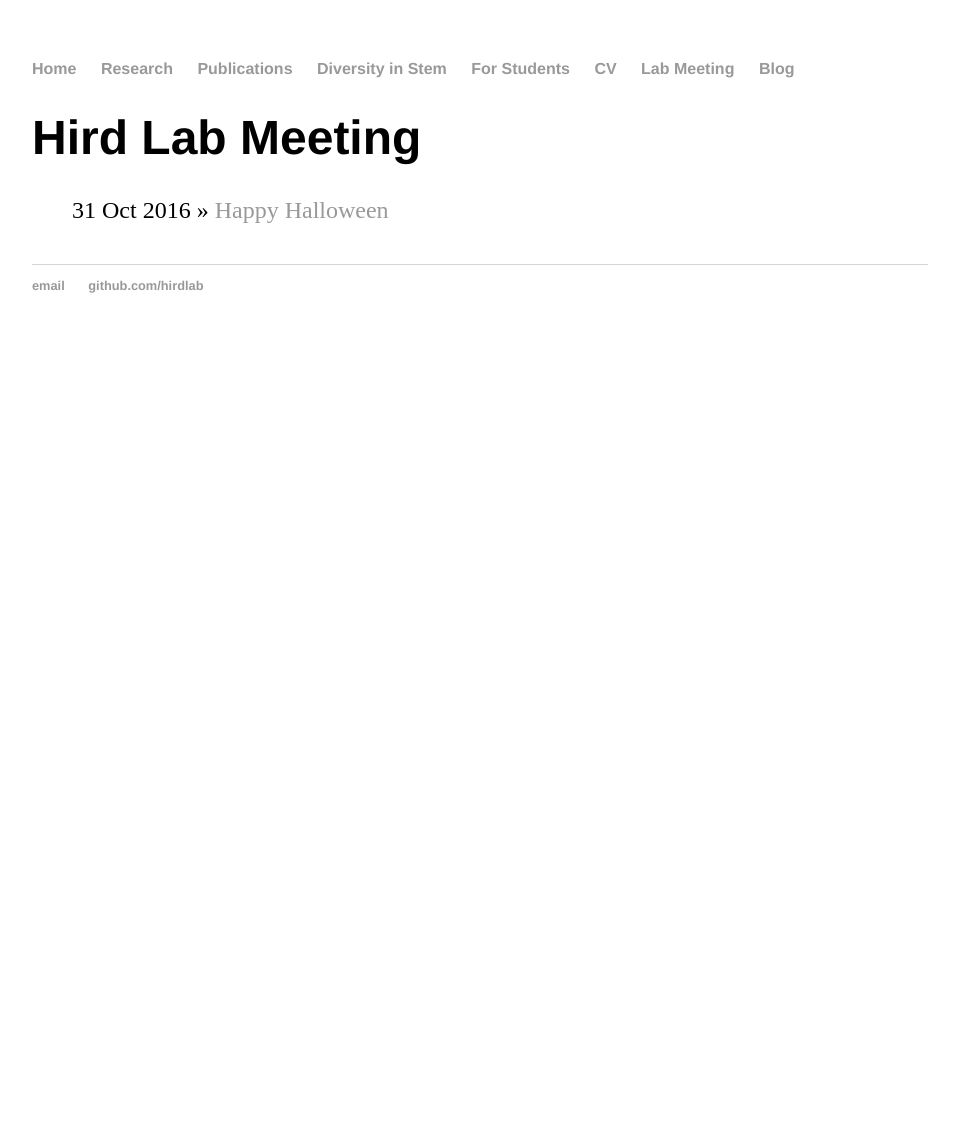
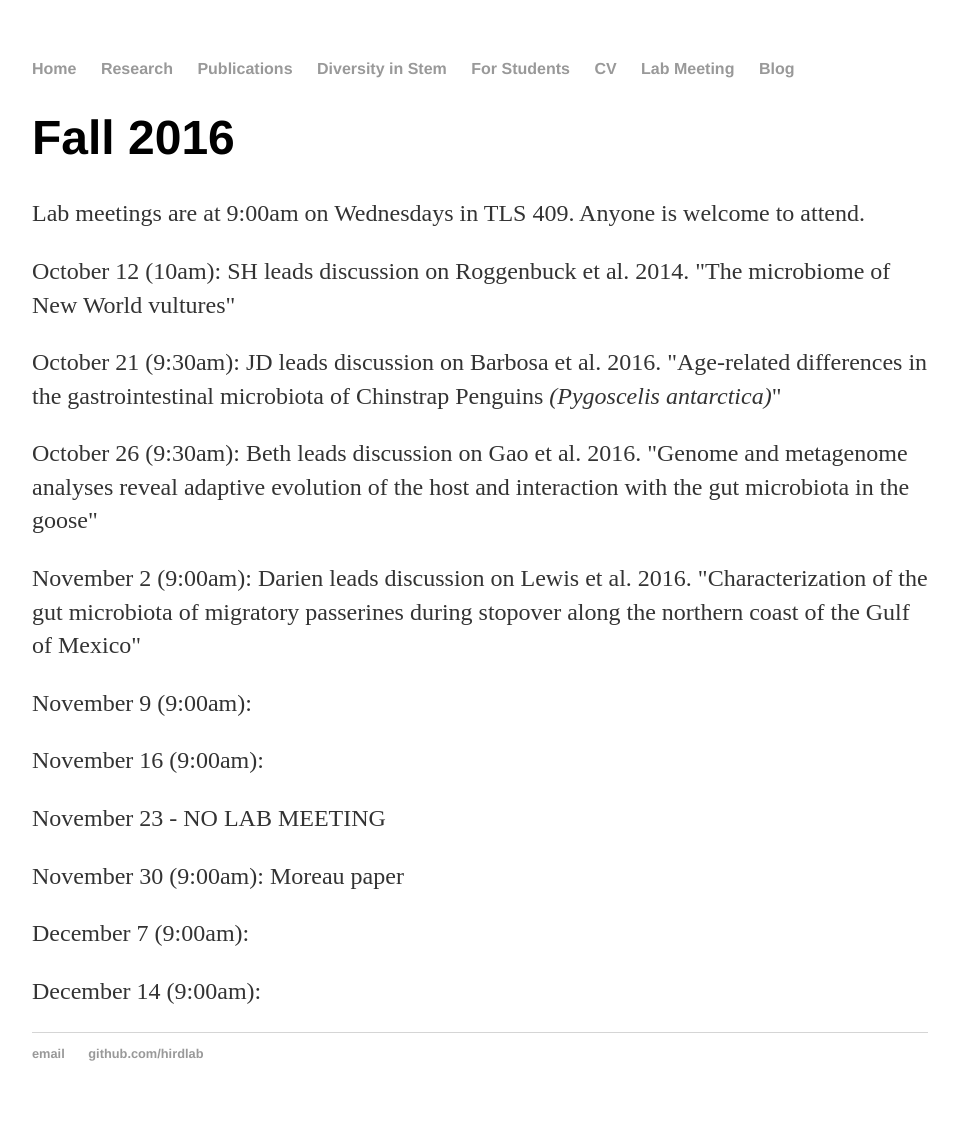
Before and after one commit to HirdLab/HirdLab.github.io, a Jekyll site: the page built from labmeeting/index.html, in a window 1280 px wide. Shown: the whole page, without its empty margins (160-1119 px from the left). Built offline with Jekyll 4.4.1, drawn with Linux system fonts in a browser that asks for light colours; before the commit the page ends 900 px from its top, so only the background shows below that.

Commit message:
Update index.html

```diff
--- a/labmeeting/index.html
+++ b/labmeeting/index.html
@@ -2,10 +2,19 @@
 layout: default
 title: Hird Lab Meeting
 ---
-	<h1>{{ page.title }}</h1>
-	<ul class="posts">
+<div class="blurb">
+	<h1>Fall 2016</h1>
+	<p> Lab meetings are at 9:00am on Wednesdays in TLS 409. Anyone is welcome to attend. </p>
+	<p> October 12 (10am): SH leads discussion on Roggenbuck et al. 2014. "The microbiome of New World vultures" </p>
+	<p> October 21 (9:30am): JD leads discussion on Barbosa et al. 2016. "Age-related differences in the gastrointestinal microbiota of Chinstrap Penguins <i>(Pygoscelis antarctica)</i>"  </p>
+	<p> October 26 (9:30am): Beth leads discussion on Gao et al. 2016. "Genome and metagenome analyses reveal adaptive evolution of the host and interaction with the gut microbiota in the goose"</p>
+	<p> November 2 (9:00am): Darien leads discussion on Lewis et al. 2016. "Characterization of the gut microbiota of migratory passerines during stopover along the northern coast of the Gulf of Mexico"</p>
+	<p> November 9 (9:00am): </p>
+	<p> November 16 (9:00am): </p>
+	<p> November 23 - NO LAB MEETING </p>
+	<p> November 30 (9:00am): Moreau paper</p>
+	<p> December 7 (9:00am): </p>
+	<p> December 14 (9:00am): </p>
 
-	  {% for post in site.posts %}
-	    <li><span>{{ post.date | date_to_string }}</span> » <a href="{{ post.url }}" title="{{ post.title }}">{{ post.title }}</a></li>
-	  {% endfor %}
-	</ul>
+
+</div><!-- /.blurb -->
```
